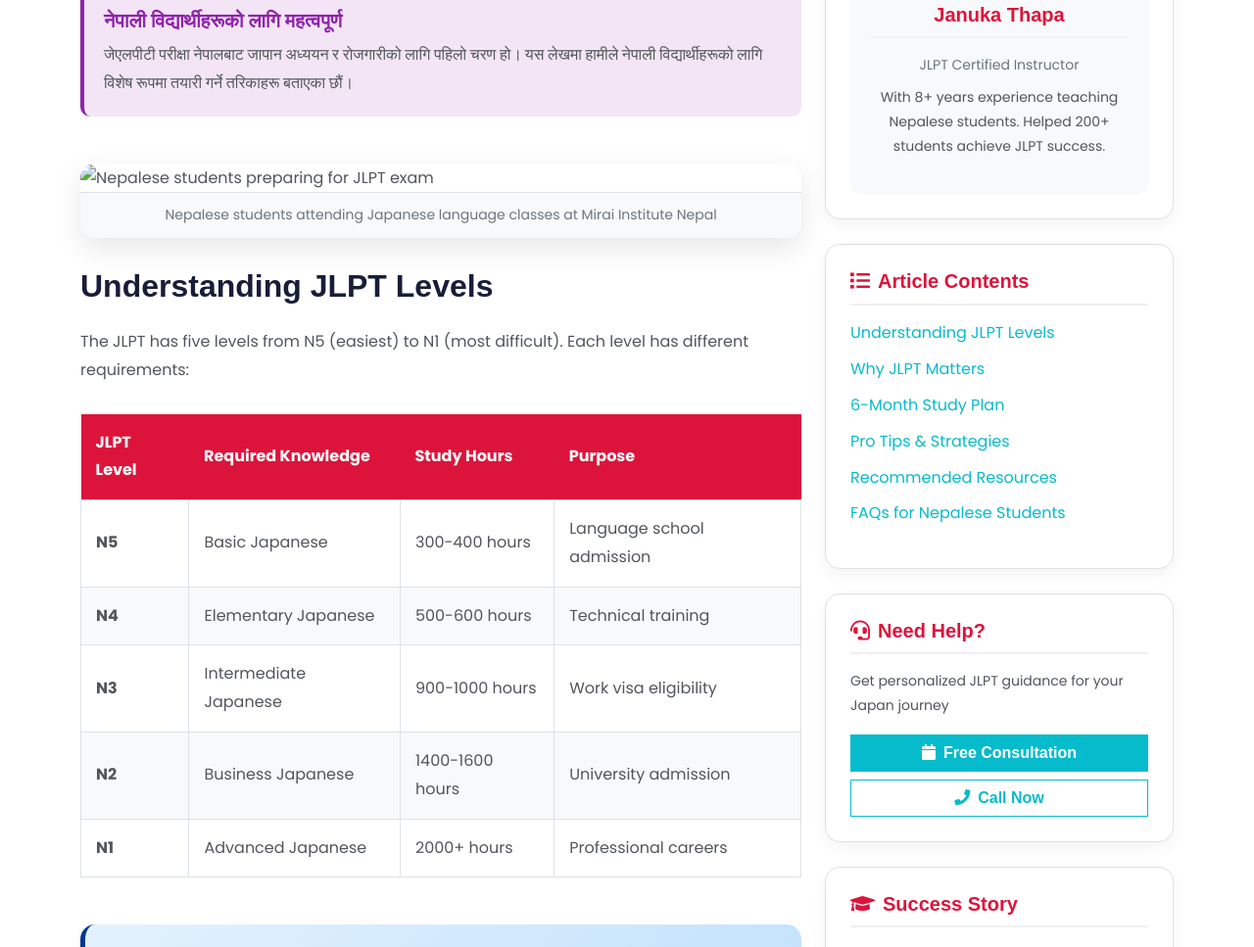
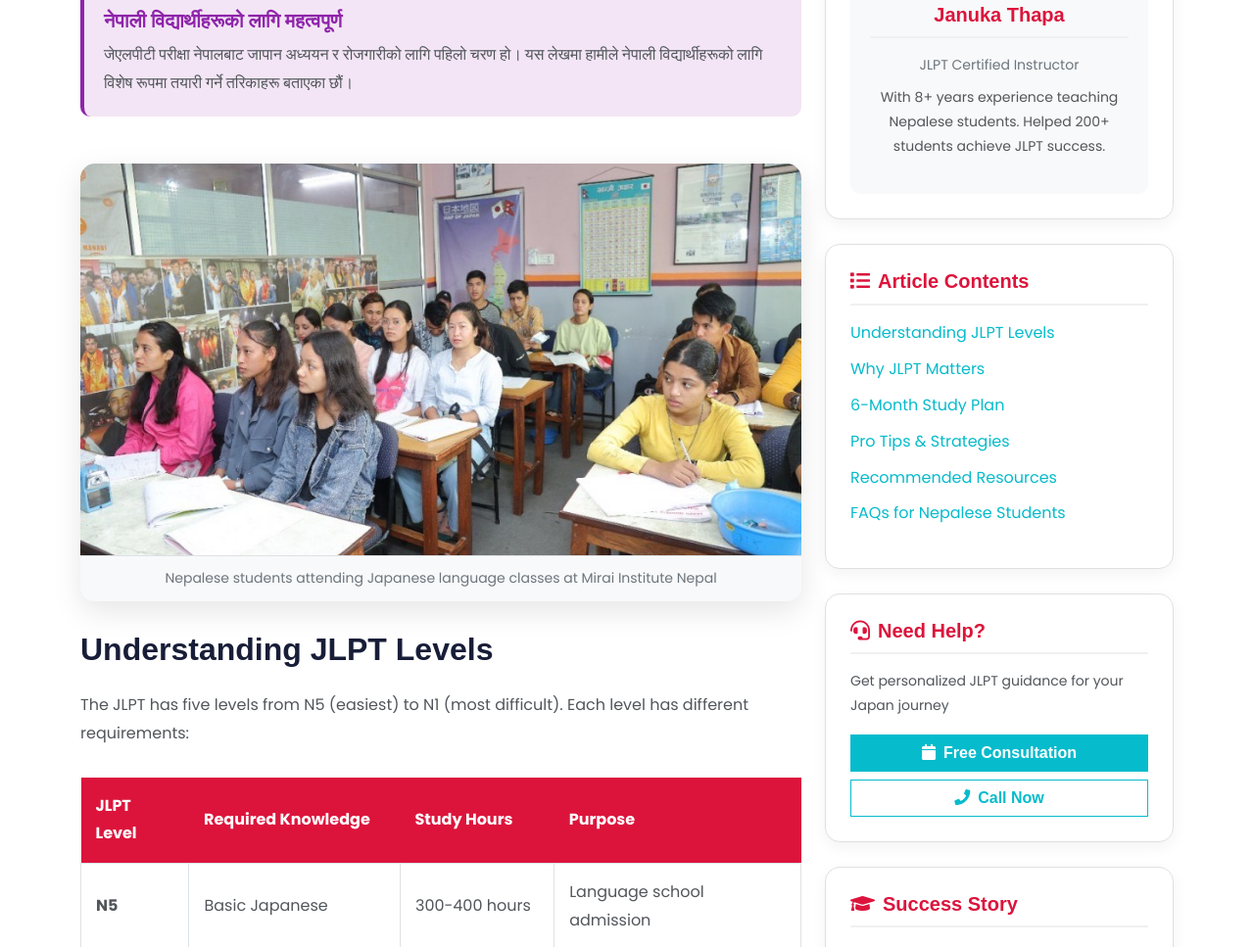
Before and after one commit to SumanBasnet07/Mirai, a plain HTML site: page article1.html in a window 1280 px wide. Shown: the part 748-1715 px from the top of the page at 98% size. Drawn offline with nearby package versions, Linux system fonts and the light colour scheme; a script that the page names is missing.

Commit message:
photo fix

```diff
--- a/article1.html
+++ b/article1.html
@@ -362,7 +362,7 @@
 
                     <!-- Article Image -->
                     <div class="article-image">
-                        <img src="img/japanese-language.jpg" alt="Nepalese students preparing for JLPT exam" loading="lazy">
+                        <img src="img/japanese-language.jpeg" alt="Nepalese students preparing for JLPT exam" loading="lazy">
                         <div class="image-caption">Nepalese students attending Japanese language classes at Mirai Institute Nepal</div>
                     </div>
 
```
Also changed, not shown: img/distrya-logo.png (deleted), img/japanese-language.jpeg (added).
